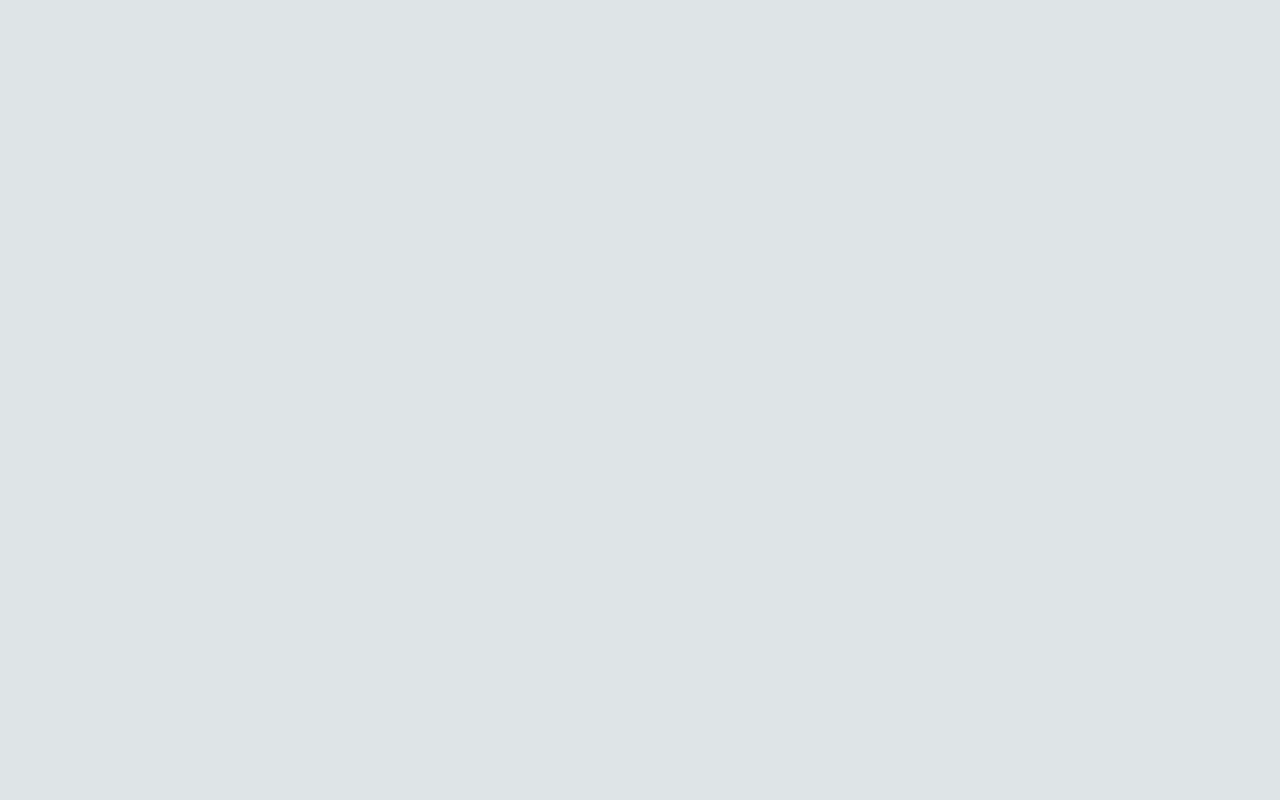
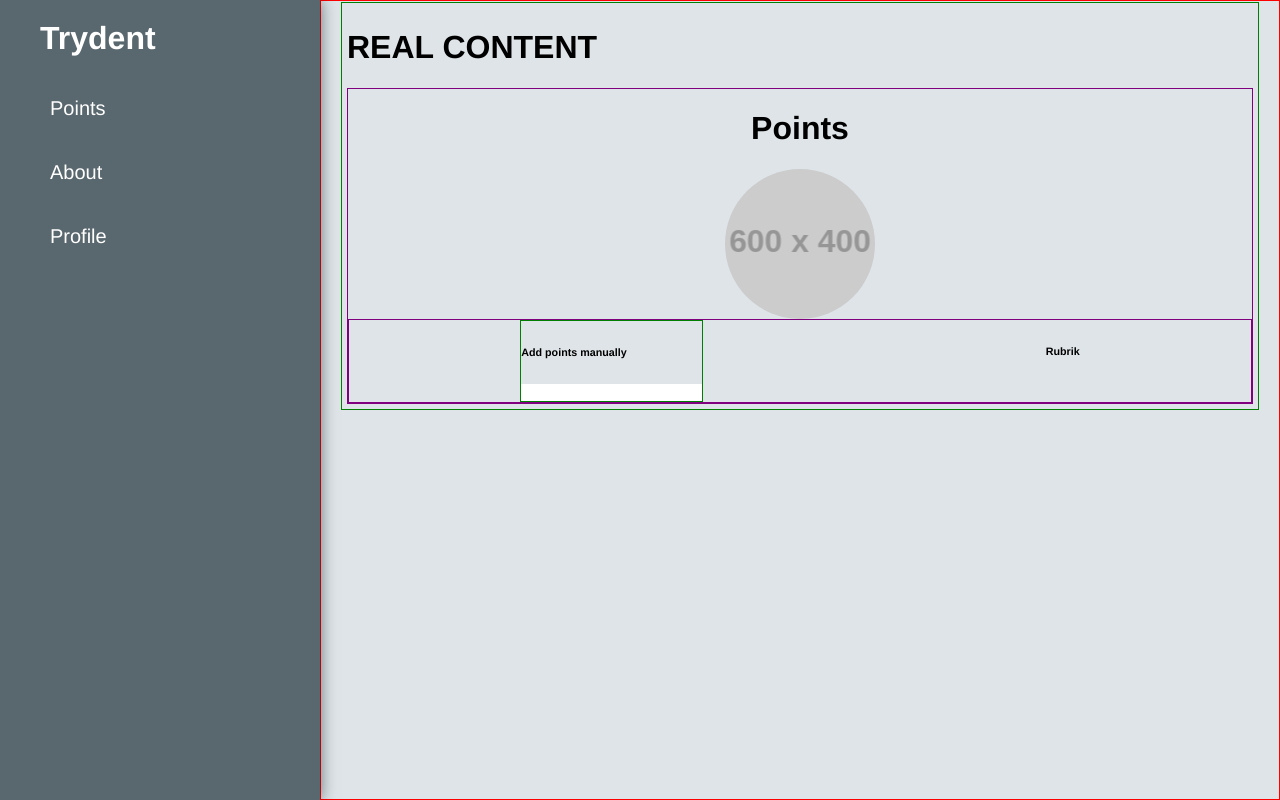
Before and after one commit to jon-zawada/Trydent, a React (Create React App) app in the folder client/: page /points in a window 1280 px wide. Before the commit this address had no page. Built offline with nearby package versions, Linux system fonts and the light colour scheme; the HTML template or start-up script is replaced by a standard one.

Commit message:
adds points page and route with basic styling still in progress

```diff
--- a/client/src/App.jsx
+++ b/client/src/App.jsx
@@ -2,6 +2,7 @@ import React from 'react';
 import { Routes, Route } from 'react-router-dom';
 import Navbar from './components/Navbar/NavBar';
 import Home from './pages/Home';
+import Points from './pages/Points';
 import About from './pages/About';
 import Profile from './pages/Profile';
 import Login from './pages/Login';
@@ -13,6 +14,7 @@ const App = () => {
       <Routes>
         <Route path='' element={<Navbar />}>
           <Route index element={<Home />} />
+          <Route path='/points' element={<Points />} />
           <Route path='/about' element={<About />} />
           <Route path='/profile' element={<Profile />} />
         </Route>
--- a/client/src/components/Navbar/NavBar.jsx
+++ b/client/src/components/Navbar/NavBar.jsx
@@ -6,10 +6,10 @@ const Navbar = () => {
     <div>
       <div className='nav-wrapper'>
         <div className='nav'>
-          <h1>Trydent</h1>
+          <h1><Link to='/'>Trydent</Link></h1>
           <nav>
             <ul>
-              <li className='nav-item'><Link to='/'>Home</Link></li>
+              <li className='nav-item'><Link to='/points'>Points</Link></li>
               <li className='nav-item'><Link to='/about'>About</Link></li>
               <li className='nav-item'><Link to='/profile'>Profile</Link></li>
             </ul>
--- /dev/null
+++ b/client/src/pages/Points.jsx
@@ -0,0 +1,24 @@
+import React from 'react';
+import ContentWrapper from '../components/common/ContentWrapper';
+
+const Points = () => {
+  return (
+    <ContentWrapper>
+      <div className='app-flex'>
+        <h1>Points</h1>
+        <div className='user' />
+        <div className='points'>
+          <div className='points-manual'>
+            <h6>Add points manually</h6>
+            <input />
+          </div>
+          <div className='points-rubrik'>
+            <h6>Rubrik</h6>
+          </div>
+        </div>
+      </div>
+    </ContentWrapper>
+  );
+};
+
+export default Points;
--- a/client/src/styles.css
+++ b/client/src/styles.css
@@ -91,14 +91,55 @@ ul {
 
 .content-wrapper {
   margin-left: 25%;
-  padding: 1px 16px;
+  padding: 1px 20px;
+  height: 100vh;
+  overflow-y: auto;
+  border: solid red 1px;
 }
 
 .app {
+  border: solid green 1px;
+  padding: 5px;
+}
 
+.app-flex {
+  border: solid purple 1px;
+  display: flex;
+  flex-direction: column;
+  justify-content: center;
+  align-items: center;
 }
 
 /* CONTENT - END */
+
+/* POINTS PAGE - START */
+
+.user {
+  width: 150px;
+  height: 150px;
+  border-radius: 50%;
+  background-repeat: no-repeat;
+  background-position: center center;
+  background-size: cover;
+  background-image: url(https://www.dummyimage.com/600x400/000/fff.png&text=Profile+pic);
+}
+
+.points {
+  width: 100%;
+  display: flex;
+  justify-content: space-around;
+  border: solid purple 1px;
+}
+
+.points-manual {
+  border: solid 1px green;
+}
+
+.points-manual input {
+  border: none;
+}
+
+/* POINTS PAGE - END */
 
 /* MEDIA QUERIES - START */
 
```
